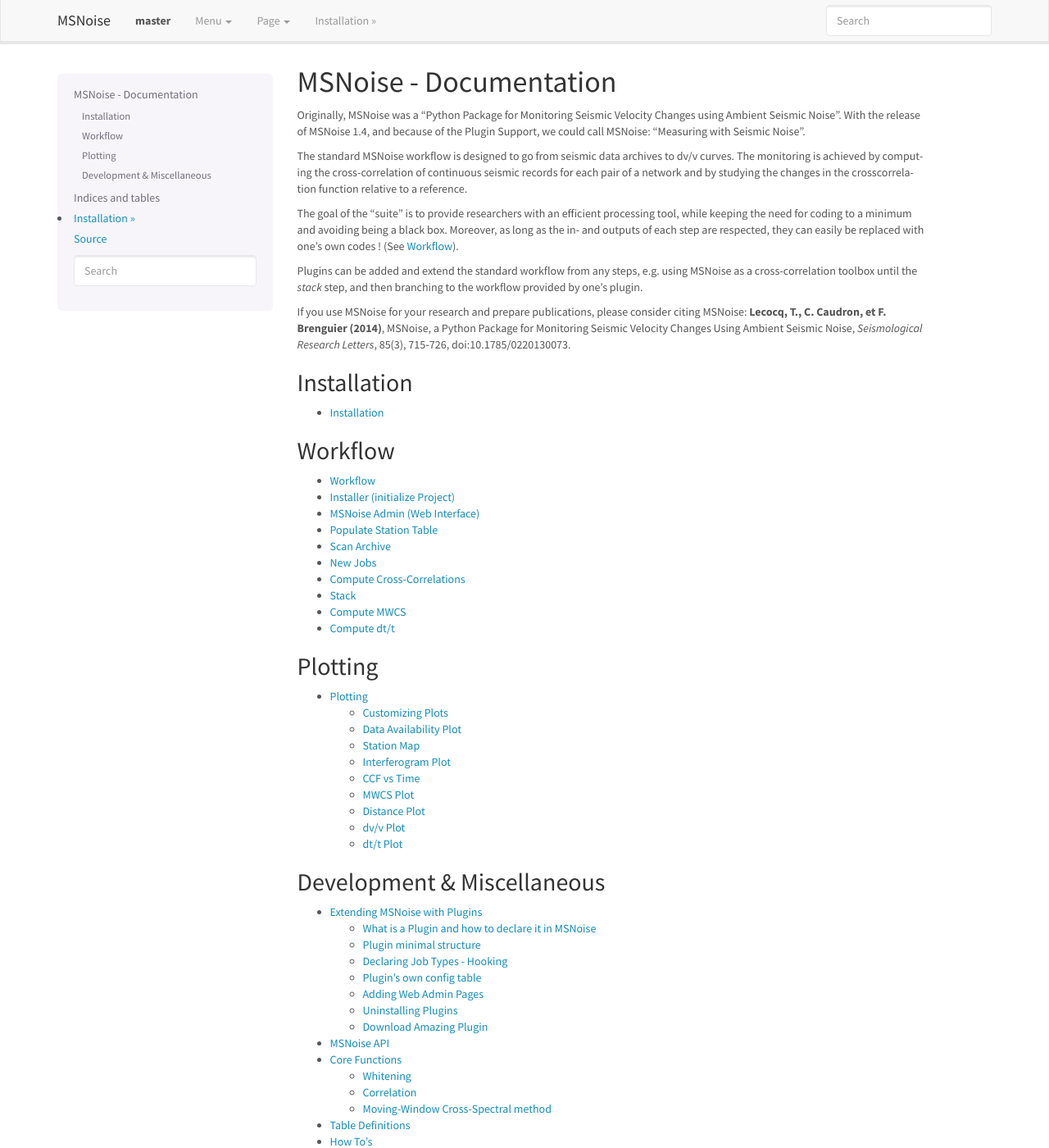
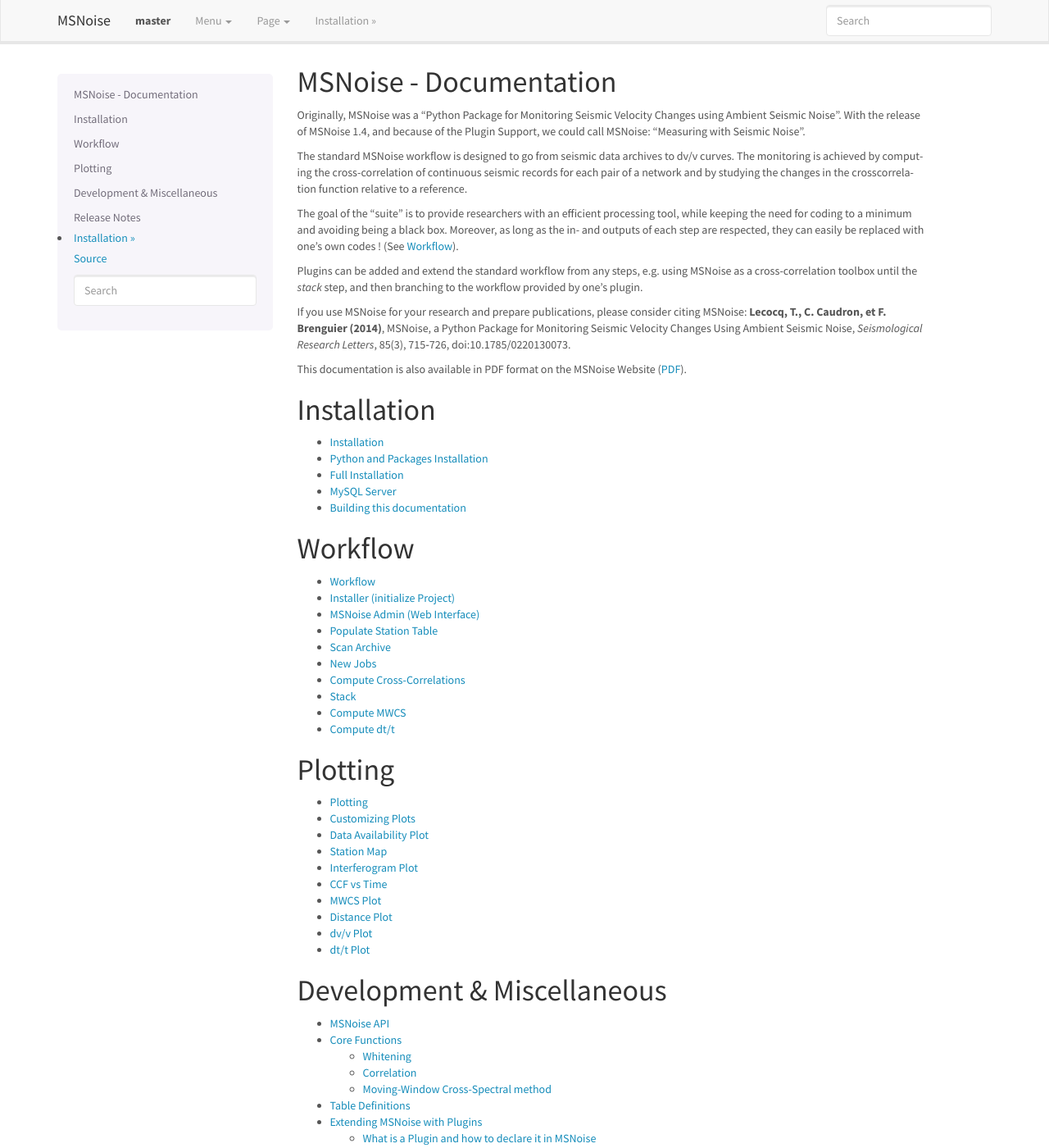
Before and after one commit to ROBelgium/MSNoise, a Sphinx documentation site: the page built from doc/index.rst, in a window 1280 px wide and 1400 px high. Shown: the whole window at 82% size. Built offline with Sphinx 7.4.7, drawn with Linux system fonts in a browser that asks for light colours; some of the changed text lies outside the part shown.

Commit message:
Doc update - can generate HTML and PDF (via pdflatex) correctly now

```diff
--- a/doc/.static/my-styles.css
+++ b/doc/.static/my-styles.css
@@ -28,6 +28,7 @@
     border-radius: 5px;
     padding: 5px;
     color: #222222;
+    font-size: 16px;
 }
 
 .admonition {
--- a/doc/conf.py
+++ b/doc/conf.py
@@ -90,10 +90,10 @@
         out.write('%s\n'%group)
         out.write('-'*len(group)+'\n')
         out.write("\n")
-        if command == "plugin":
+        if command in ["plugin", "p"]:
             out.write(
                 "Will be automatically populated with the commands declared "
-                "by the plugins\n\n")
+                "by the plugins (`p` is an alias for `plugin`)\n\n")
             continue
         CC = C[command].commands
         for command in sorted(CC):
--- a/doc/index.rst
+++ b/doc/index.rst
@@ -27,47 +27,50 @@
 for Monitoring Seismic Velocity Changes Using Ambient Seismic Noise,
 *Seismological Research Letters*, 85(3), 715‑726, doi:10.1785/0220130073.
 
+This documentation is also available in PDF format on the MSNoise Website (PDF_).
 
 Installation
-------------
+============
 
 .. toctree::
-   :maxdepth: 1
+    :maxdepth: 1
 
-   installation
+    installation
 
 Workflow
---------
+========
 
 .. toctree::
-   :glob:
-   :maxdepth: 1
+    :glob:
+    :maxdepth: 1
 
-   workflow/*
+    workflow/*
 
 Plotting
---------
+========
 
 .. toctree::
-   :maxdepth: 2
+    :maxdepth: 2
 
-   plotting
+    plotting
 
 
 Development & Miscellaneous
----------------------------
+===========================
 
 .. toctree::
-   :maxdepth: 2
+    :maxdepth: 2
 
-   plugins
-   api
-   core
-   table_def
-   how_tos
-   about_db_performances
-   references
-   contributors
+    api
+    core
+    table_def
+    plugins
+
+    how_tos
+    about_db_performances
+    references
+    contributors
+
 
 .. toctree::
     :maxdepth: 1
@@ -77,27 +80,23 @@
 
 
 
-Release Notes:
 
+Release Notes
+=============
 .. toctree::
-   :maxdepth: 1
+    :maxdepth: 1
 
-   releasenotes/msnoise-1.5
-   releasenotes/msnoise-1.4
-   releasenotes/msnoise-1.3.1
-   releasenotes/msnoise-1.3
-   releasenotes/msnoise-1.2.5
-   releasenotes/msnoise-1.2.4
-   releasenotes/msnoise-1.2.3
-   releasenotes/msnoise-1.2.2
-   releasenotes/msnoise-1.2.1
-   releasenotes/msnoise-1.2
-   releasenotes/msnoise-1.0
+    releasenotes/msnoise-1.5
+    releasenotes/msnoise-1.4
+    releasenotes/msnoise-1.3.1
+    releasenotes/msnoise-1.3
+    releasenotes/msnoise-1.2.5
+    releasenotes/msnoise-1.2.4
+    releasenotes/msnoise-1.2.3
+    releasenotes/msnoise-1.2.2
+    releasenotes/msnoise-1.2.1
+    releasenotes/msnoise-1.2
+    releasenotes/msnoise-1.0
 
 
-Indices and tables
-==================
-
-* :ref:`genindex`
-* :ref:`modindex`
-* :ref:`search`
+.. _PDF: http://msnoise.org/doc/MSNoise.pdf
--- a/doc/plotting.rst
+++ b/doc/plotting.rst
@@ -1,5 +1,6 @@
 Plotting
-========
+--------
+
 MSNoise comes with some default plotting tools.
 
 All plotting commands accept the ``--outfile`` argument. If provided, the
--- a/doc/workflow/0000_intro.rst
+++ b/doc/workflow/0000_intro.rst
@@ -2,8 +2,9 @@
 
 .. _workflow:
 
+
 Workflow
-==========
+--------
 
 
 .. image:: ../.static/Figure01_workflow_summary_cmyk.png
```
Also changed, not shown: doc/installation.rst (+0 -8 lines), 1 other file.
